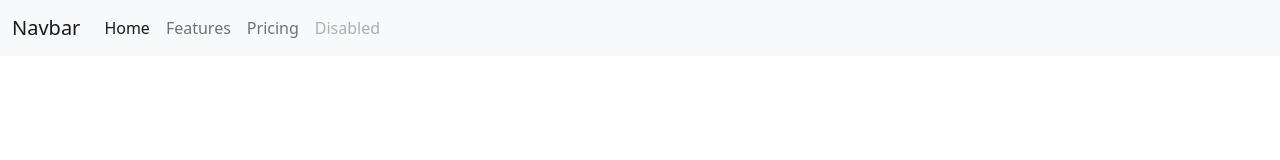
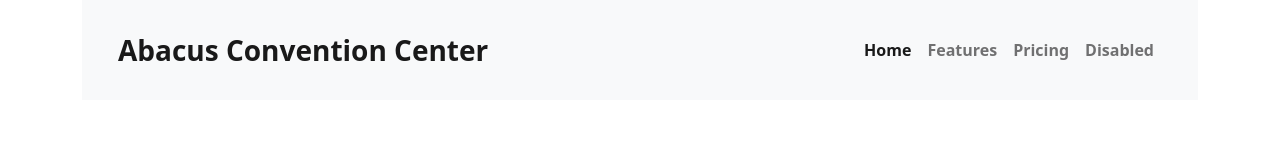
Before and after one commit to maruf11604/convertion-website, a plain HTML site: page index.html in a window 1280 px wide. Drawn offline with nearby package versions, Linux system fonts and the light colour scheme.

Commit message:
navbar added

```diff
--- a/index.html
+++ b/index.html
@@ -14,32 +14,37 @@
 
     <header class="header">
         <!-- navbar start -->
-        <section>
-            <nav class="navbar navbar-expand-lg bg-light">
+        <section class="container">
+            <nav class="navbar navbar-expand-lg bg-light p-4 fw-bold ">
                 <div class="container-fluid">
-                    <a class="navbar-brand" href="#">Navbar</a>
+                    <a class="navbar-brand nav-text-color fs-3" href="#">Abacus Convention Center</a>
                     <button class="navbar-toggler" type="button" data-bs-toggle="collapse" data-bs-target="#navbarNav"
                         aria-controls="navbarNav" aria-expanded="false" aria-label="Toggle navigation">
                         <span class="navbar-toggler-icon"></span>
                     </button>
                     <div class="collapse navbar-collapse" id="navbarNav">
-                        <ul class="navbar-nav">
-                            <li class="nav-item">
-                                <a class="nav-link active" aria-current="page" href="#">Home</a>
+                        <ul class="navbar-nav ms-auto">
+                            <li class="nav-item ">
+                                <a class="nav-link active nav-text-color" aria-current="page" href="#">Home</a>
                             </li>
                             <li class="nav-item">
-                                <a class="nav-link" href="#">Features</a>
+                                <a class="nav-link nav-text-color" href="#">Features</a>
                             </li>
                             <li class="nav-item">
-                                <a class="nav-link" href="#">Pricing</a>
+                                <a class="nav-link nav-text-color" href="#">Pricing</a>
                             </li>
                             <li class="nav-item">
-                                <a class="nav-link disabled">Disabled</a>
+                                <a class="nav-link nav-text-color">Disabled</a>
                             </li>
                         </ul>
                     </div>
                 </div>
             </nav>
+        </section>
+        <!-- nav section end -->
+
+        <section class="slider">
+
         </section>
 
     </header>
--- /dev/null
+++ b/styles.css
@@ -0,0 +1,3 @@
+.nav-text-color {
+    color: rgb(36, 31, 31);
+}
```
